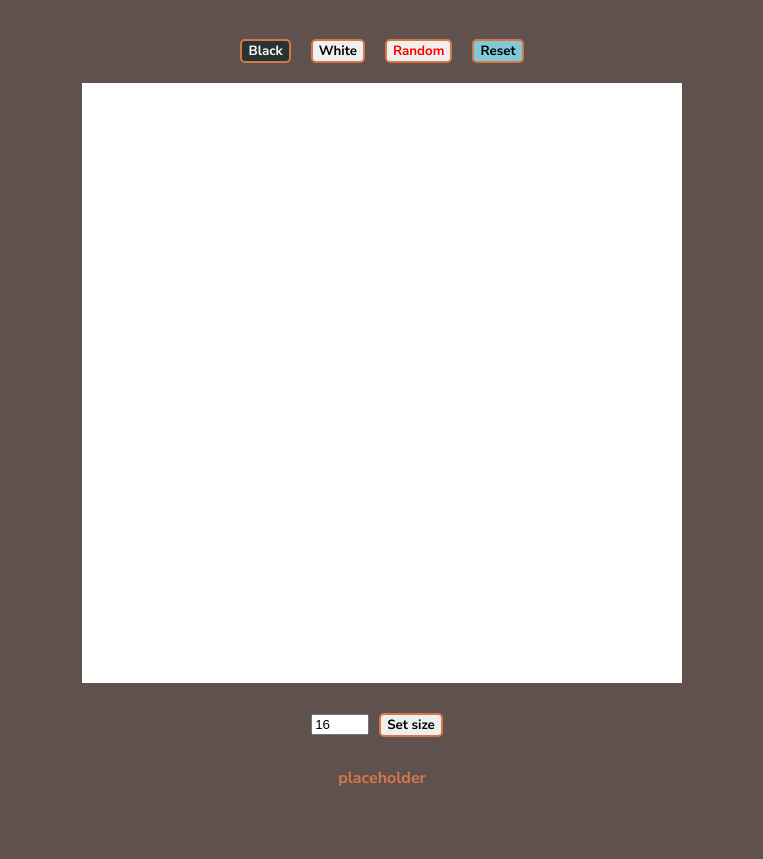
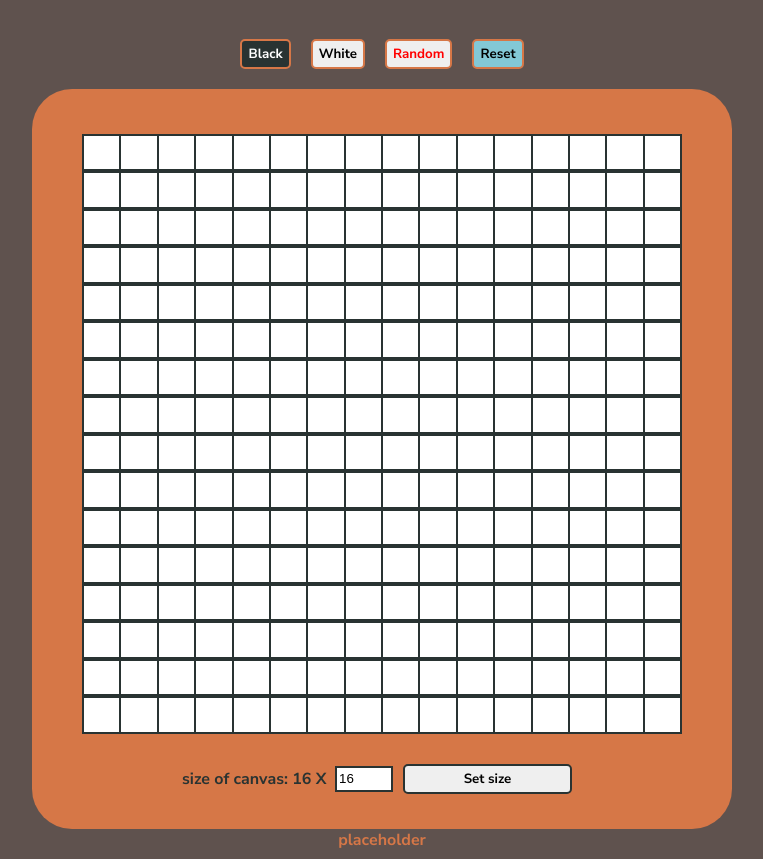
Before and after one commit to BelistarE/etch-a-sketch, a plain HTML site: page index.html in a window 1280 px wide. Shown: the part 70-929 px from the top of the page, without its empty margins (258-1021 px from the left). Before the commit the page ends 867 px from the top, so only its background shows below. Drawn offline with Linux system fonts and the light colour scheme; a web font is replaced by a local one.

Commit message:
added grid and size selector functionality

```diff
--- a/index.html
+++ b/index.html
@@ -15,13 +15,17 @@
             <button class="random" id="colorButton">Random</button>
             <button class="reset">Reset</button>
         </div>
-        <div class="grid">
+        <div class="colorB">
+            <div class="grid">
 
+            </div>
+            <div class="size">
+                <label class="infoLabel">size of canvas: 16 X</label>
+                <input type="text" placeholder="Size of Board" value="16" class="text">
+                <button class="setSize">Set size</button>
+            </div>
         </div>
-        <div class="size">
-            <input type="text" placeholder="Size of Board" value="16" class="text">
-            <button class="setSize">Set size</button>
-        </div>
+
         <div class="error">placeholder</div>
     </div>
     <script src="script.js"></script>
--- a/script.js
+++ b/script.js
@@ -1,6 +1,48 @@
 console.log("test");
-
+const gridContainer = document.querySelector('.grid');
+//stuff for rgb button:
 document.getElementById('colorButton').addEventListener('click', function() {
     // Add your button click logic here
     console.log('Button clicked!');
 });
+
+let userGridSize = 16;
+//create grid
+
+function createGrid(userGridSize){
+    for(i=0; i<userGridSize; i++){
+        //create row first
+        let rows = document.createElement('div');
+        rows.classList.add('rows');
+        gridContainer.appendChild(rows);
+        //in the row that was just made, create usergrid # of divs
+        for( j = 0; j < userGridSize; j++) {
+        let columns = document.createElement('div');
+        columns.classList.add('columns');
+        //add each column box sequentially to the row created previously
+        rows.appendChild(columns);
+        }
+
+    }
+}
+createGrid(userGridSize);
+//handle when user selects a new size of canvas
+document.querySelector('.setSize').onclick = function(){
+    userGridSize = document.querySelector('.text').value;
+    if(userGridSize> 60){
+        alert("Sorry, this tool only supports grids up to 60x60.");
+        userGridSize = 16;
+    }
+    console.log(userGridSize);
+    clearGrid();
+    createGrid(userGridSize);
+    displayGridSize();
+}
+function displayGridSize(){
+    document.querySelector('.infoLabel').textContent = `size of canvas: ${userGridSize} X`;
+}
+function clearGrid(){
+    while (gridContainer.firstChild){
+        gridContainer.removeChild(gridContainer.lastChild);
+    }
+}
--- a/style.css
+++ b/style.css
@@ -20,6 +20,7 @@ button{
     font-weight: bold;
     border: 2px solid #D67747;
     border-radius: 5px;
+    height: 30px;
 }
 
 .black{
@@ -66,21 +67,52 @@ button:hover{
 }
 
 .grid{
+    display: flex;
+    flex-direction: column;
     background-color: white;
     width: 600px;
     height: 600px;
+
 }
 
+.rows, .columns{
+    display: flex;
+    border: .25px solid #293332;
+    flex: 1;
+}
+
+
+.colorB{
+    display: flex;
+    flex-direction: column;
+    justify-content: center;
+    align-items: center;
+    background-color: #D67747;
+    width: 700px;
+    height: 700px;
+    border-radius: 40px;
+    padding-top: 40px;
+}
 
 .size{
     display: flex;
     justify-content: center;
     padding: 20px;
     align-items: center;
+    width:400px;
 }
 .text{
-    max-height: 20px;
+    height: 20px;
     max-width: 50px;
+    border: 2px solid #293332
+}
+
+.infoLabel, .setSize{
+    flex: 1;
+}
+.setSize{
+    border: 2px solid #293332 ;
+    width: 100px;
 }
 
 .error{
@@ -89,3 +121,10 @@ button:hover{
     font-weight: bold;
     justify-content: center;
 }
+
+label{
+    color: #293332;
+    font-family: "Nunito Sans", sans-serif;
+    font-weight: bold;
+
+}
```
